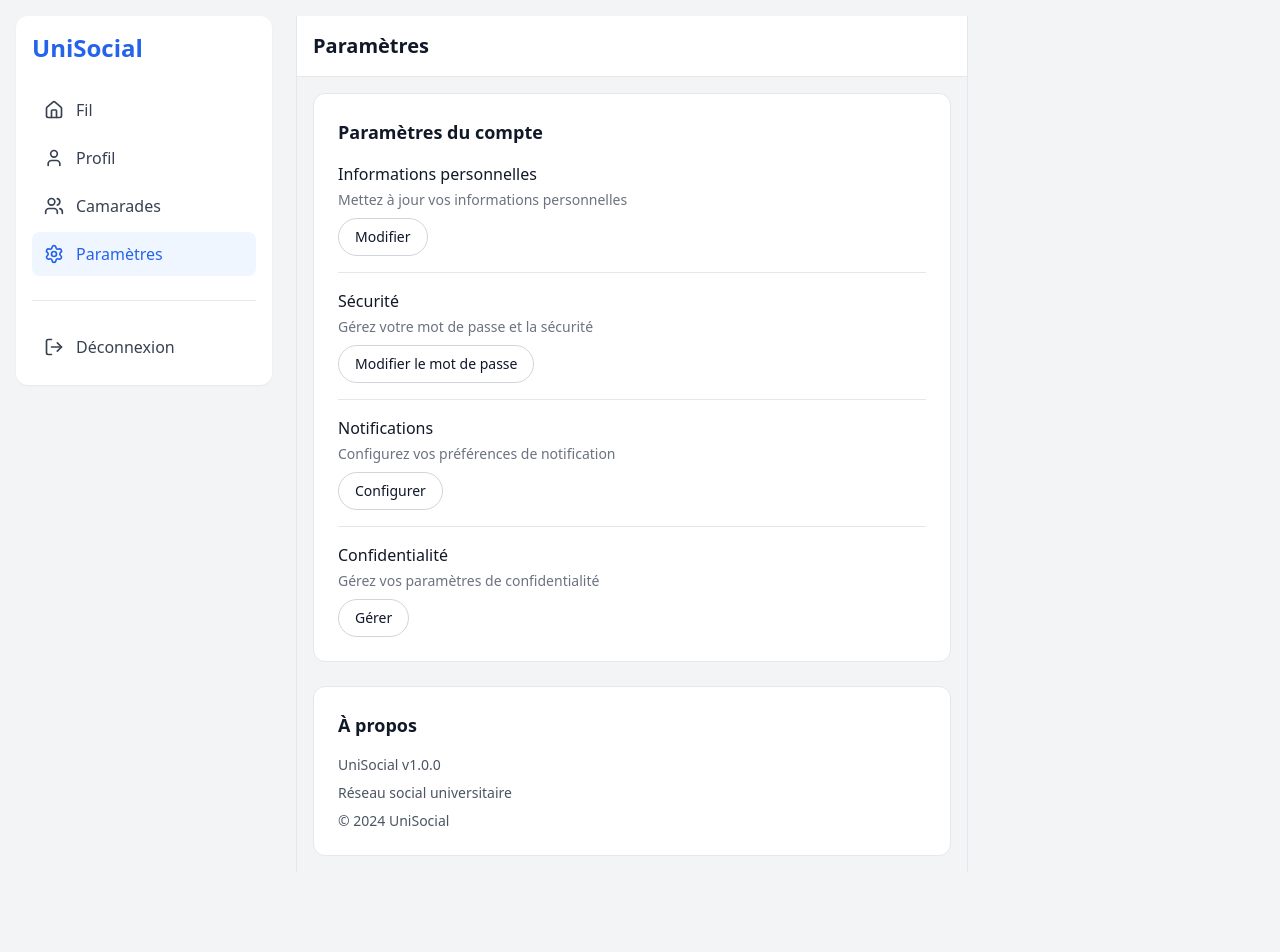
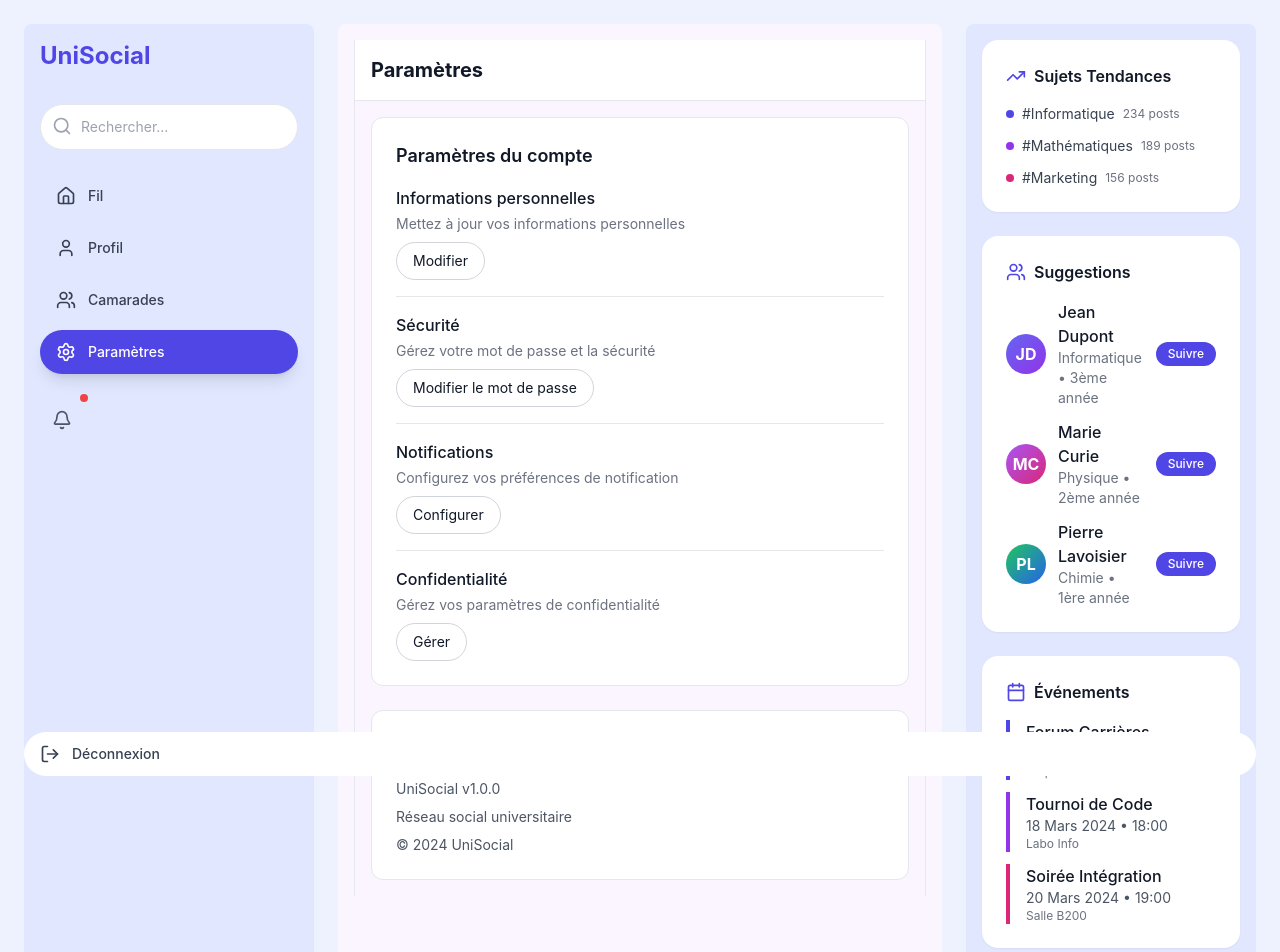
Before and after one commit to Coding-Yuki/PFE_2nd_try, a Next.js app: page /settings in a window 1280 px wide. Shown: the top 952 px of the page. Before the commit the page ends 888 px from the top, so only its background shows below. Built offline with nearby package versions, Linux system fonts and the light colour scheme.

Commit message:
Third commit

```diff
--- a/src/app/globals.css
+++ b/src/app/globals.css
@@ -2,7 +2,35 @@
 @tailwind components;
 @tailwind utilities;
 
-body {
-  background-color: #f3f4f6; /* Light Gray Background */
-  color: #0f172a; /* Dark Slate Text (not black) */
+@layer base {
+  :root {
+    --background: #f9fafb;
+    --foreground: #111827;
+  }
+
+  body {
+    background-color: var(--background);
+    color: var(--foreground);
+    font-family: 'Inter', system-ui, sans-serif;
+  }
 }
+
+@layer components {
+  /* Custom scrollbar */
+  ::-webkit-scrollbar {
+    width: 8px;
+  }
+
+  ::-webkit-scrollbar-track {
+    background: #f1f5f9;
+  }
+
+  ::-webkit-scrollbar-thumb {
+    background: #cbd5e1;
+    border-radius: 4px;
+  }
+
+  ::-webkit-scrollbar-thumb:hover {
+    background: #9ca3af;
+  }
+}
--- a/src/app/layout.tsx
+++ b/src/app/layout.tsx
@@ -2,6 +2,7 @@ import "./globals.css";
 import type { Metadata } from "next";
 import { Geist, Geist_Mono } from "next/font/google";
 import Sidebar from "@/components/Sidebar";
+import RightPanel from "@/components/RightPanel";
 
 const geistSans = Geist({
   variable: "--font-geist-sans",
@@ -26,15 +27,23 @@ export default function RootLayout({
   return (
     <html lang="fr">
       <body
-        className={`${geistSans.variable} ${geistMono.variable} antialiased min-h-screen bg-gray-100`}
+        className={`${geistSans.variable} ${geistMono.variable} antialiased bg-indigo-50`}
       >
-        <div className="max-w-7xl mx-auto flex gap-6 p-4">
-          <div className="w-64 flex-shrink-0">
+        <div className="max-w-7xl mx-auto grid grid-cols-12 gap-6 p-6 min-h-screen">
+          {/* Left: Sidebar Navigation */}
+          <div className="col-span-3 bg-indigo-100 p-4 rounded-lg">
             <Sidebar />
           </div>
-          <main className="flex-grow max-w-2xl">
+
+          {/* Center: Main Feed */}
+          <div className="col-span-6 bg-purple-50 p-4 rounded-lg">
             {children}
-          </main>
+          </div>
+
+          {/* Right: Suggestions/Announcements Panel */}
+          <div className="col-span-3 bg-indigo-100 p-4 rounded-lg">
+            <RightPanel />
+          </div>
         </div>
       </body>
     </html>
--- /dev/null
+++ b/src/components/RightPanel.tsx
@@ -0,0 +1,136 @@
+'use client';
+
+import { TrendingUp, Users, Calendar, Bell } from 'lucide-react';
+
+export default function RightPanel() {
+  return (
+    <div className="space-y-6">
+      {/* Trending Topics */}
+      <div className="bg-white rounded-2xl shadow-sm p-6">
+        <div className="flex items-center mb-4">
+          <TrendingUp className="h-5 w-5 text-indigo-600 mr-2" />
+          <h3 className="font-semibold text-gray-900">Sujets Tendances</h3>
+        </div>
+        <div className="space-y-3">
+          <div className="flex items-center space-x-2">
+            <div className="w-2 h-2 bg-indigo-600 rounded-full"></div>
+            <span className="text-sm text-gray-700">#Informatique</span>
+            <span className="text-xs text-gray-500">234 posts</span>
+          </div>
+          <div className="flex items-center space-x-2">
+            <div className="w-2 h-2 bg-purple-600 rounded-full"></div>
+            <span className="text-sm text-gray-700">#Mathématiques</span>
+            <span className="text-xs text-gray-500">189 posts</span>
+          </div>
+          <div className="flex items-center space-x-2">
+            <div className="w-2 h-2 bg-pink-600 rounded-full"></div>
+            <span className="text-sm text-gray-700">#Marketing</span>
+            <span className="text-xs text-gray-500">156 posts</span>
+          </div>
+        </div>
+      </div>
+
+      {/* Who to Follow */}
+      <div className="bg-white rounded-2xl shadow-sm p-6">
+        <div className="flex items-center mb-4">
+          <Users className="h-5 w-5 text-indigo-600 mr-2" />
+          <h3 className="font-semibold text-gray-900">Suggestions</h3>
+        </div>
+        <div className="space-y-3">
+          <div className="flex items-center space-x-3">
+            <div className="w-10 h-10 bg-gradient-to-br from-indigo-500 to-purple-600 rounded-full flex items-center justify-center text-white font-bold">
+              JD
+            </div>
+            <div className="flex-1">
+              <p className="font-medium text-gray-900">Jean Dupont</p>
+              <p className="text-sm text-gray-500">Informatique • 3ème année</p>
+            </div>
+            <button className="bg-indigo-600 hover:bg-indigo-700 text-white px-3 py-1 rounded-full text-xs font-medium transition-colors">
+              Suivre
+            </button>
+          </div>
+          <div className="flex items-center space-x-3">
+            <div className="w-10 h-10 bg-gradient-to-br from-purple-500 to-pink-600 rounded-full flex items-center justify-center text-white font-bold">
+              MC
+            </div>
+            <div className="flex-1">
+              <p className="font-medium text-gray-900">Marie Curie</p>
+              <p className="text-sm text-gray-500">Physique • 2ème année</p>
+            </div>
+            <button className="bg-indigo-600 hover:bg-indigo-700 text-white px-3 py-1 rounded-full text-xs font-medium transition-colors">
+              Suivre
+            </button>
+          </div>
+          <div className="flex items-center space-x-3">
+            <div className="w-10 h-10 bg-gradient-to-br from-green-500 to-blue-600 rounded-full flex items-center justify-center text-white font-bold">
+              PL
+            </div>
+            <div className="flex-1">
+              <p className="font-medium text-gray-900">Pierre Lavoisier</p>
+              <p className="text-sm text-gray-500">Chimie • 1ère année</p>
+            </div>
+            <button className="bg-indigo-600 hover:bg-indigo-700 text-white px-3 py-1 rounded-full text-xs font-medium transition-colors">
+              Suivre
+            </button>
+          </div>
+        </div>
+      </div>
+
+      {/* Upcoming Events */}
+      <div className="bg-white rounded-2xl shadow-sm p-6">
+        <div className="flex items-center mb-4">
+          <Calendar className="h-5 w-5 text-indigo-600 mr-2" />
+          <h3 className="font-semibold text-gray-900">Événements</h3>
+        </div>
+        <div className="space-y-3">
+          <div className="border-l-4 border-indigo-600 pl-4">
+            <p className="font-medium text-gray-900">Forum Carrières</p>
+            <p className="text-sm text-gray-600">15 Mars 2024 • 14:00</p>
+            <p className="text-xs text-gray-500">Amphi A</p>
+          </div>
+          <div className="border-l-4 border-purple-600 pl-4">
+            <p className="font-medium text-gray-900">Tournoi de Code</p>
+            <p className="text-sm text-gray-600">18 Mars 2024 • 18:00</p>
+            <p className="text-xs text-gray-500">Labo Info</p>
+          </div>
+          <div className="border-l-4 border-pink-600 pl-4">
+            <p className="font-medium text-gray-900">Soirée Intégration</p>
+            <p className="text-sm text-gray-600">20 Mars 2024 • 19:00</p>
+            <p className="text-xs text-gray-500">Salle B200</p>
+          </div>
+        </div>
+      </div>
+
+      {/* Notifications */}
+      <div className="bg-white rounded-2xl shadow-sm p-6">
+        <div className="flex items-center justify-between mb-4">
+          <div className="flex items-center">
+            <Bell className="h-5 w-5 text-indigo-600 mr-2" />
+            <h3 className="font-semibold text-gray-900">Notifications</h3>
+          </div>
+          <span className="text-xs text-gray-500">Voir tout</span>
+        </div>
+        <div className="space-y-2">
+          <div className="flex items-start space-x-3 p-3 bg-indigo-50 rounded-xl">
+            <div className="w-8 h-8 bg-indigo-600 rounded-full flex items-center justify-center text-white text-sm font-bold">
+              !
+            </div>
+            <div className="flex-1">
+              <p className="text-sm font-medium text-gray-900">Nouveau message de JD</p>
+              <p className="text-xs text-gray-500">Il y a 2 minutes</p>
+            </div>
+          </div>
+          <div className="flex items-start space-x-3 p-3 bg-purple-50 rounded-xl">
+            <div className="w-8 h-8 bg-purple-600 rounded-full flex items-center justify-center text-white text-sm font-bold">
+              📚
+            </div>
+            <div className="flex-1">
+              <p className="text-sm font-medium text-gray-900">Nouveau cours publié</p>
+              <p className="text-xs text-gray-500">Physique Quantique</p>
+            </div>
+          </div>
+        </div>
+      </div>
+    </div>
+  );
+}
--- a/src/components/Sidebar.tsx
+++ b/src/components/Sidebar.tsx
@@ -2,7 +2,7 @@
 
 import Link from 'next/link';
 import { usePathname } from 'next/navigation';
-import { Home, User, Users, Settings, LogOut } from 'lucide-react';
+import { Home, User, Users, Settings, LogOut, Search, Bell } from 'lucide-react';
 
 const navigation = [
   { name: 'Fil', href: '/', icon: Home },
@@ -24,23 +24,36 @@ export default function Sidebar() {
   };
 
   return (
-    <div className="bg-white rounded-xl shadow-sm p-4 h-fit sticky top-4">
-      <div className="mb-6">
-        <h1 className="text-2xl font-bold text-blue-600">UniSocial</h1>
+    <div className="h-full">
+      {/* Logo */}
+      <div className="mb-8">
+        <h1 className="text-2xl font-bold text-indigo-600">UniSocial</h1>
       </div>
 
-      <nav>
-        <div className="space-y-1">
+      {/* Search Bar */}
+      <div className="mb-6">
+        <div className="relative">
+          <Search className="absolute left-3 top-3 h-5 w-5 text-gray-400" />
+          <input
+            type="text"
+            placeholder="Rechercher..."
+            className="w-full pl-10 pr-4 py-3 bg-white border border-gray-200 rounded-full text-sm focus:outline-none focus:ring-2 focus:ring-indigo-500 focus:border-transparent"
+          />
+        </div>
+      </div>
+
+      {/* Navigation */}
+      <nav className="space-y-2">
         {navigation.map((item) => {
           const isActive = pathname === item.href || (item.name === 'Profil' && pathname.startsWith('/profile/'));
           return (
             <Link
               key={item.name}
               href={item.href}
-                className={`flex items-center px-3 py-2.5 text-base font-medium rounded-lg transition-colors ${
+              className={`flex items-center px-4 py-3 text-sm font-medium rounded-full transition-all duration-200 ${
                 isActive
-                    ? 'bg-blue-50 text-blue-600'
-                    : 'text-gray-700 hover:bg-gray-100'
+                  ? 'bg-indigo-600 text-white shadow-lg'
+                  : 'text-gray-700 hover:bg-indigo-100'
               }`}
             >
               <item.icon className="mr-3 h-5 w-5" />
@@ -48,13 +61,21 @@ export default function Sidebar() {
             </Link>
           );
         })}
-        </div>
       </nav>
 
-      <div className="mt-6 pt-6 border-t border-gray-200">
+      {/* Notifications */}
+      <div className="mt-6">
+        <button className="relative p-3 text-gray-600 hover:bg-indigo-100 rounded-full transition-colors">
+          <Bell className="h-5 w-5" />
+          <span className="absolute -top-1 -right-1 w-2 h-2 bg-red-500 rounded-full"></span>
+        </button>
+      </div>
+
+      {/* Logout */}
+      <div className="absolute bottom-6 left-6 right-6">
         <button
           onClick={handleLogout}
-          className="flex items-center w-full px-3 py-2.5 text-base font-medium text-gray-700 rounded-lg hover:bg-gray-100 transition-colors"
+          className="w-full flex items-center px-4 py-3 text-sm font-medium text-gray-700 bg-white hover:bg-red-50 rounded-full transition-colors"
         >
           <LogOut className="mr-3 h-5 w-5" />
           Déconnexion
```
Also changed, not shown: src/app/page.tsx (+106 -88 lines), 1 other file (tests, documents, lock files or other folders). Lines whose indentation alone changed are shown as unchanged.
